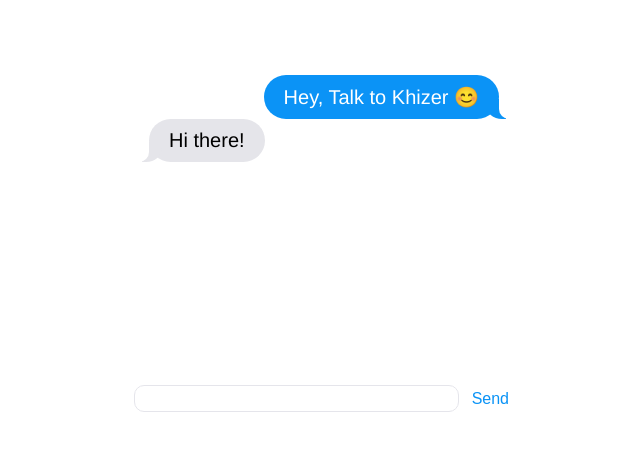
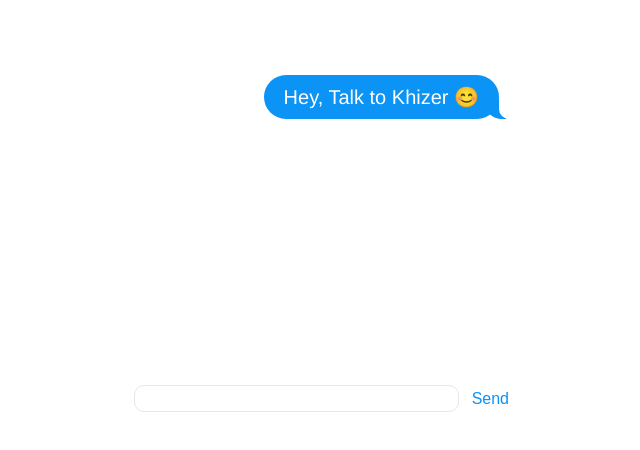
Before and after one commit to Khizerhussain02/chatbot-heroku, a website: page client/index.html in a window 1280 px wide. Shown: the whole page, without its empty margins (316-956 px from the left). Drawn offline with nearby package versions, Linux system fonts and the light colour scheme; no server answers.

Commit message:
Update index.html

```diff
--- a/client/index.html
+++ b/client/index.html
@@ -15,8 +15,7 @@
     <section>
       <p>Hey, Talk to Khizer 😊</p>
       <br />
-      <p>Hi there!</p>
-      <br />
+
     </section>
     <div>
       <form>
```
